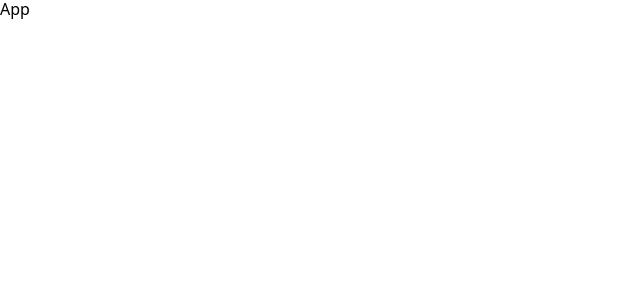
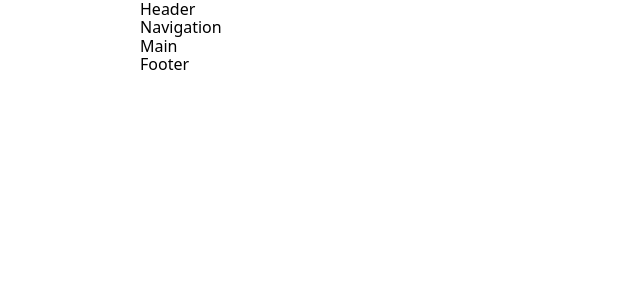
Before and after one commit to dont-hurry/chazel, a JavaScript app: page / in a window 1280 px wide. Shown: the top 300 px of the page, without its empty margins (0-640 px from the left). Built offline with nearby package versions, Linux system fonts and the light colour scheme.

Commit message:
Add boilerplate components

```diff
--- a/src/App.js
+++ b/src/App.js
@@ -1,3 +1,16 @@
+import styles from "./App.module.css";
+import Header from "./components/Header";
+import Navigation from "./components/Navigation";
+import Main from "./components/Main";
+import Footer from "./components/Footer";
+
 export default function App() {
-  return <div>App</div>;
+  return (
+    <div className={styles.container}>
+      <Header />
+      <Navigation />
+      <Main />
+      <Footer />
+    </div>
+  );
 }
--- /dev/null
+++ b/src/App.module.css
@@ -0,0 +1,4 @@
+.container {
+  margin: 0 auto;
+  width: 1000px;
+}
--- /dev/null
+++ b/src/components/Footer.js
@@ -0,0 +1,3 @@
+export default function Footer() {
+  return <div>Footer</div>;
+}
--- /dev/null
+++ b/src/components/Header.js
@@ -0,0 +1,3 @@
+export default function Header() {
+  return <div>Header</div>;
+}
--- /dev/null
+++ b/src/components/Main.js
@@ -0,0 +1,3 @@
+export default function Main() {
+  return <div>Main</div>;
+}
--- /dev/null
+++ b/src/components/Navigation.js
@@ -0,0 +1,3 @@
+export default function Navigation() {
+  return <div>Navigation</div>;
+}
```
